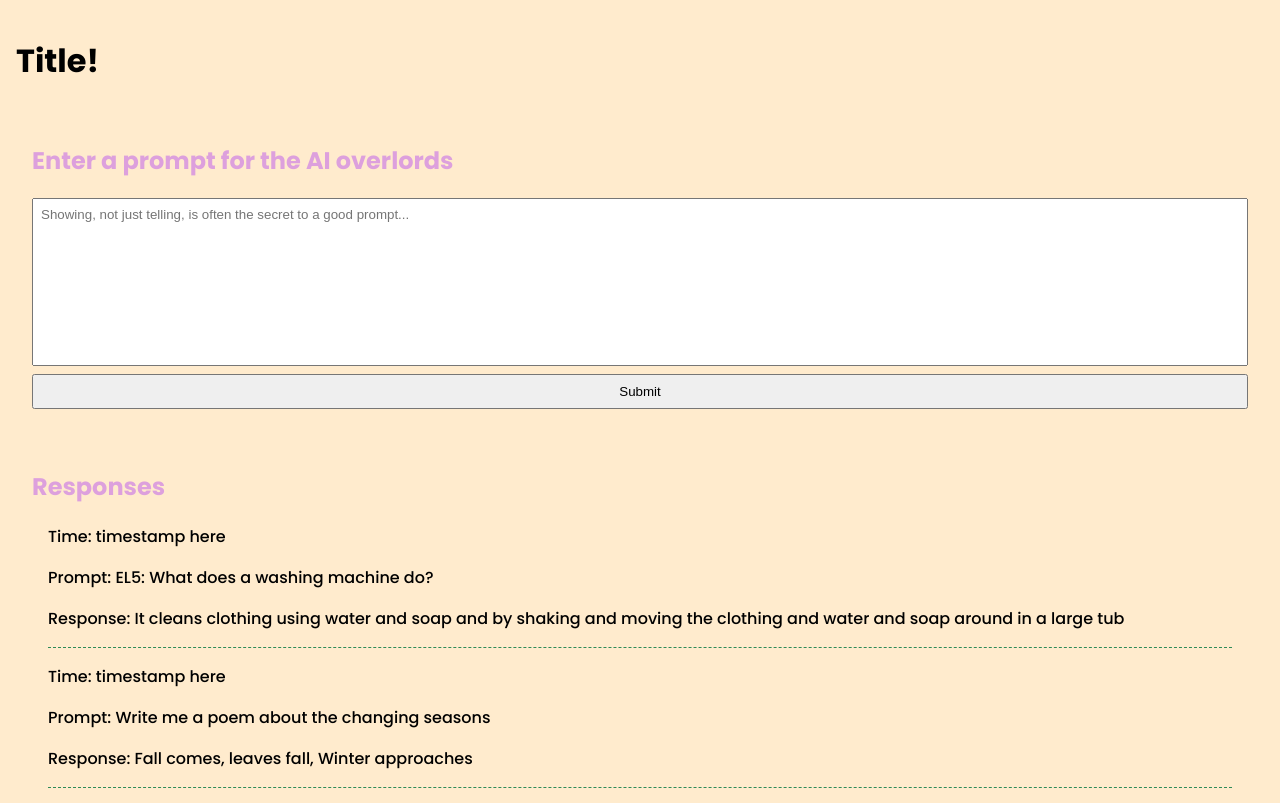
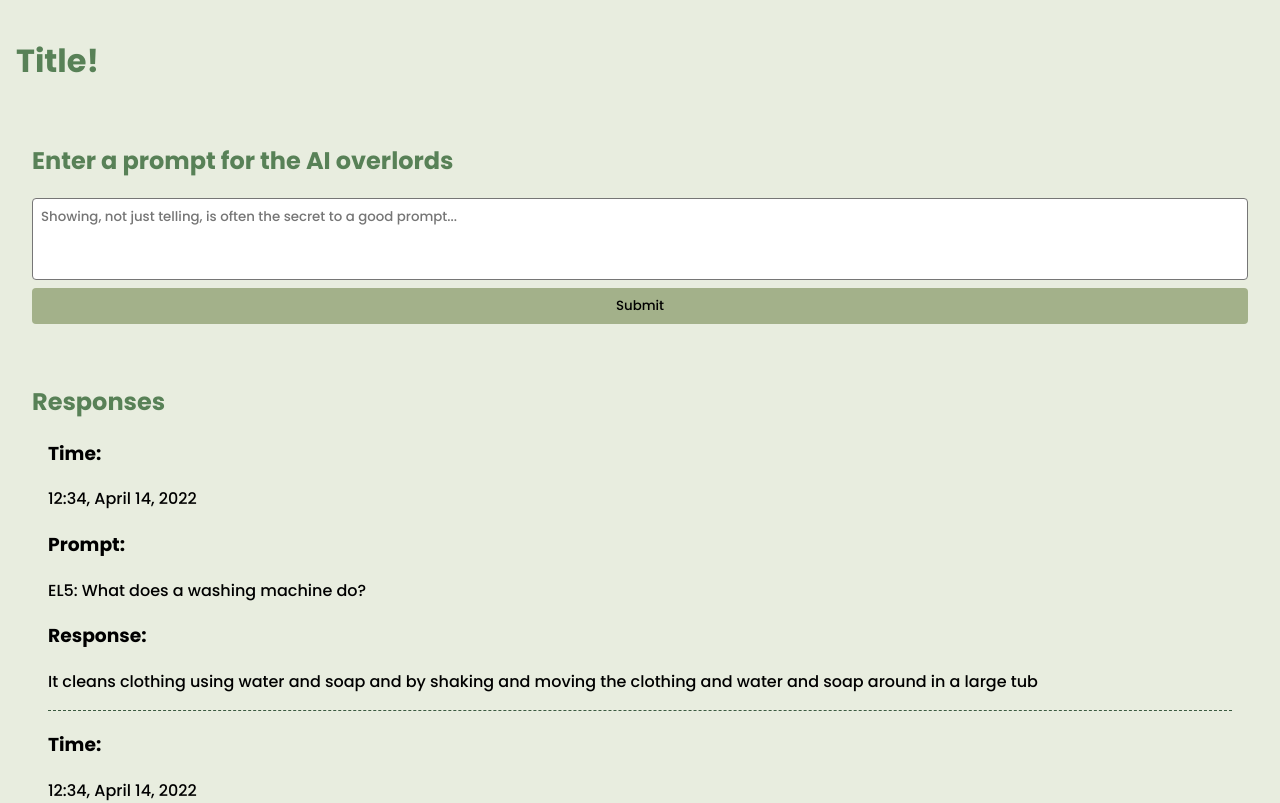
Before and after one commit to stuartkaija/band-name-generator, a React (Create React App) app: page / in a window 1280 px wide. Shown: the top 803 px of the page. Built offline with nearby package versions, Linux system fonts and the light colour scheme.

Commit message:
updated app styling with variable colors, updated design of response section

```diff
--- a/src/App.js
+++ b/src/App.js
@@ -63,7 +63,7 @@ function App() {
 
 	return (
 		<div className="App">
-			<h1>Title!</h1>
+			<h1 className='App__title'>Title!</h1>
 			<Form
 				handleSubmit={handleSubmit}
 			/>
--- a/src/App.scss
+++ b/src/App.scss
@@ -1,7 +1,13 @@
+@use './styles/partials/variables' as *;
+
 .App {
 	display: flex;
 	flex-direction: column;
 	justify-content: center;
-	background-color: blanchedalmond;
+	background-color: $color-light2;
 	padding: 1rem;
+
+	&__title {
+		color: $color-accent3;
+	}
 }
--- a/src/components/Form/Form.scss
+++ b/src/components/Form/Form.scss
@@ -1,20 +1,38 @@
+@use '../../styles/partials/variables' as *;
+
 .form {
     display: flex;
     flex-direction: column;
     margin: 1rem;
 
     &__title {
-        color: plum;
+        color: $color-accent3;
     }
 
     &__textarea {
         resize: none;
-        font-family: sans-serif;
+        font-family: 'Poppins';
+        height: 4rem;
+        border-radius: 0.25rem;
         padding: 0.5rem;
     }
 
     &__button {
+        font-family: 'Poppins';
+        background-color: $color-light4;
+        border: none;
+        border-radius: 0.25rem;
         padding: 0.5rem 0rem;
         margin: 0.5rem 0rem;
+        transition: background-color 0.1s;
+
+        &:hover {
+            background-color: $color-accent3;
+        }
+
+        &:active {
+            background-color: $color-dark2;
+            transition: background-color 0.1s;
+        }
     }
 }
--- a/src/components/Response/Response.jsx
+++ b/src/components/Response/Response.jsx
@@ -4,9 +4,18 @@ import './Response.scss';
 export default function Response({prompt, completion}) {
     return (
         <li className='response'>
-            <p className='response__timestamp'>Time: timestamp here</p>
-            <p className='response__prompt'>Prompt: {prompt}</p>
-            <p className='response__completion'>Response: {completion}</p>
+            <div>
+                <h3 className='response__timestamp'>Time: </h3>
+                <p>12:34, April 14, 2022</p>
+            </div>
+            <div>
+                <h3>Prompt: </h3>
+                <p className='response__prompt'>{prompt}</p>
+            </div>
+            <div>
+                <h3>Response: </h3>
+                <p className='response__completion'>{completion}</p>
+            </div>
         </li>
     )
 }
--- a/src/components/Response/Response.scss
+++ b/src/components/Response/Response.scss
@@ -1,3 +1,5 @@
+@use '../../styles/partials/variables' as *;
+
 .response {
-    border-bottom: 1px dashed seagreen;
+    border-bottom: 1px dashed $color-dark3;
 }
--- a/src/components/ResponseList/ResponseList.scss
+++ b/src/components/ResponseList/ResponseList.scss
@@ -1,8 +1,10 @@
+@use '../../styles/partials/variables' as *;
+
 .responses {
     margin: 1rem;
 
     &__title {
-        color: plum;
+        color: $color-accent3;
     }
 
     &__list {
--- a/src/styles/partials/_variables.scss
+++ b/src/styles/partials/_variables.scss
@@ -9,12 +9,13 @@ $desktop-breakpoint: 80rem;
 $color-light1: #cfdbd5;
 $color-light2: #e8eddf;
 $color-accent1: #f5cb5c;
+$color-accent2: #e2b330;
 $color-dark1: #242423;
 $color-dark2: #333533;
 
 // palette 2
-$color-light1: #dad7cd;
-$color-light2: #a3b18a;
-$color-accent1: #588157;
-$color-dark1: #3a5a40;
-$color-dark2: #344e41;
+$color-light3: #dad7cd;
+$color-light4: #a3b18a;
+$color-accent3: #588157;
+$color-dark3: #3a5a40;
+$color-dark4: #344e41;
```
